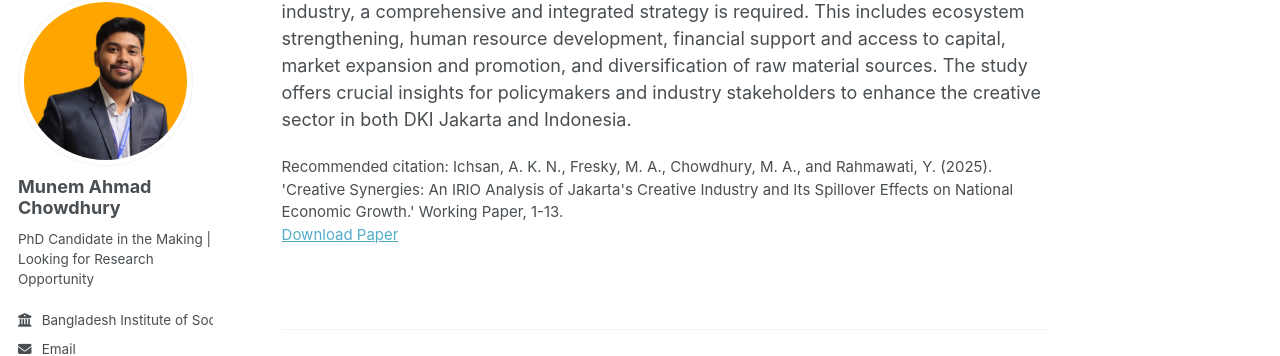
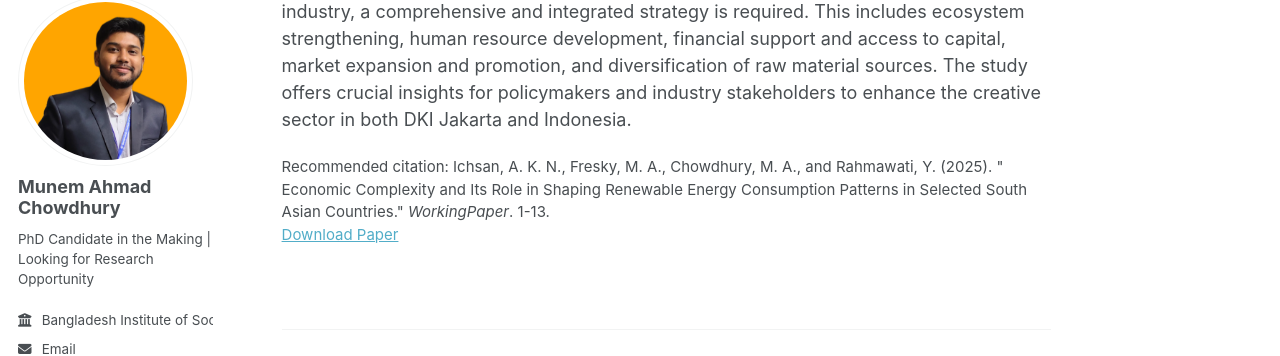
Before and after one commit to munemahmad/munemahmad.github.io, a Jekyll site: the page built from _publications/workingpaper2.md, in a window 1280 px wide and 900 px high, scrolled down 448 px. Shown: the part 103-459 px from the top of the window. Built offline with Jekyll 4.4.1, drawn with Linux system fonts in a browser that asks for light colours; some web fonts are replaced; a script that is not in the unit is left out.

Commit message:
Update workingpaper2.md

```diff
--- a/_publications/workingpaper2.md
+++ b/_publications/workingpaper2.md
@@ -5,9 +5,9 @@ category: working paper
 permalink: /publication/workingpaper2
 excerpt: "The creative industry has rapidly grown into a critical component of DKI Jakarta's economy. According to BPS data, it contributed......."
 date: 2025-02-17
-venue: SSRN
+venue: 'SSRN'
 paperurl: "https://download.ssrn.com/2025/5/3/5240104.pdf"
-citation: "Ichsan, A. K. N., Fresky, M. A., Chowdhury, M. A., and Rahmawati, Y. (2025). 'Creative Synergies: An IRIO Analysis of Jakarta's Creative Industry and Its Spillover Effects on National Economic Growth.' Working Paper, 1-13."
+citation: "Ichsan, A. K. N., Fresky, M. A., Chowdhury, M. A., and Rahmawati, Y. (2025). &quot; Economic Complexity and Its Role in Shaping Renewable Energy Consumption Patterns in Selected South Asian Countries.&quot; <i>WorkingPaper</i>. 1-13."
 ---
 
 The creative industry has rapidly grown into a critical component of DKI Jakarta's economy. According to BPS data, it contributed approximately 7.28% to Indonesia's national GDP in 2017, with a total value of IDR 989.2 trillion. In DKI Jakarta, this sector accounted for 9.78% of the GRDP, amounting to IDR 256.5 trillion. Furthermore, Jakarta's creative industry plays a pivotal role in influencing and driving development in other regions across Indonesia. This study employs the Interregional Input-Output (IRIO) model and an Ordinary Least Square (OLS), utilizing regression analysis, to explore the strategic importance of the creative industry in DKI Jakarta and the key factors affecting its performance. The findings indicate that salaries/wages, employment levels, fixed capital (assets), fuel costs, and the proportion of imported raw materials significantly determine the industry's output and value-added growth. To foster the development of the creative industry, a comprehensive and integrated strategy is required. This includes ecosystem strengthening, human resource development, financial support and access to capital, market expansion and promotion, and diversification of raw material sources. The study offers crucial insights for policymakers and industry stakeholders to enhance the creative sector in both DKI Jakarta and Indonesia.
```
